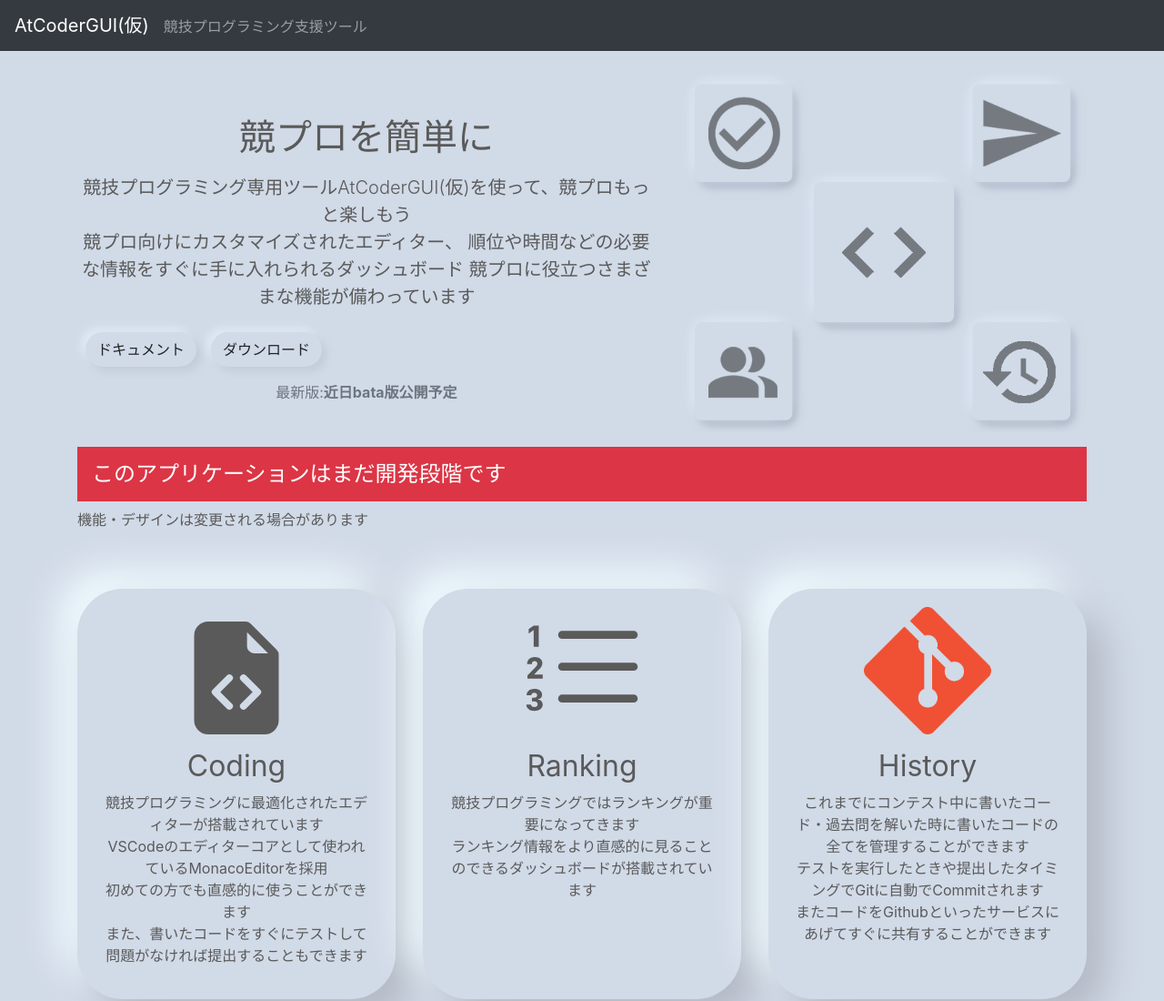
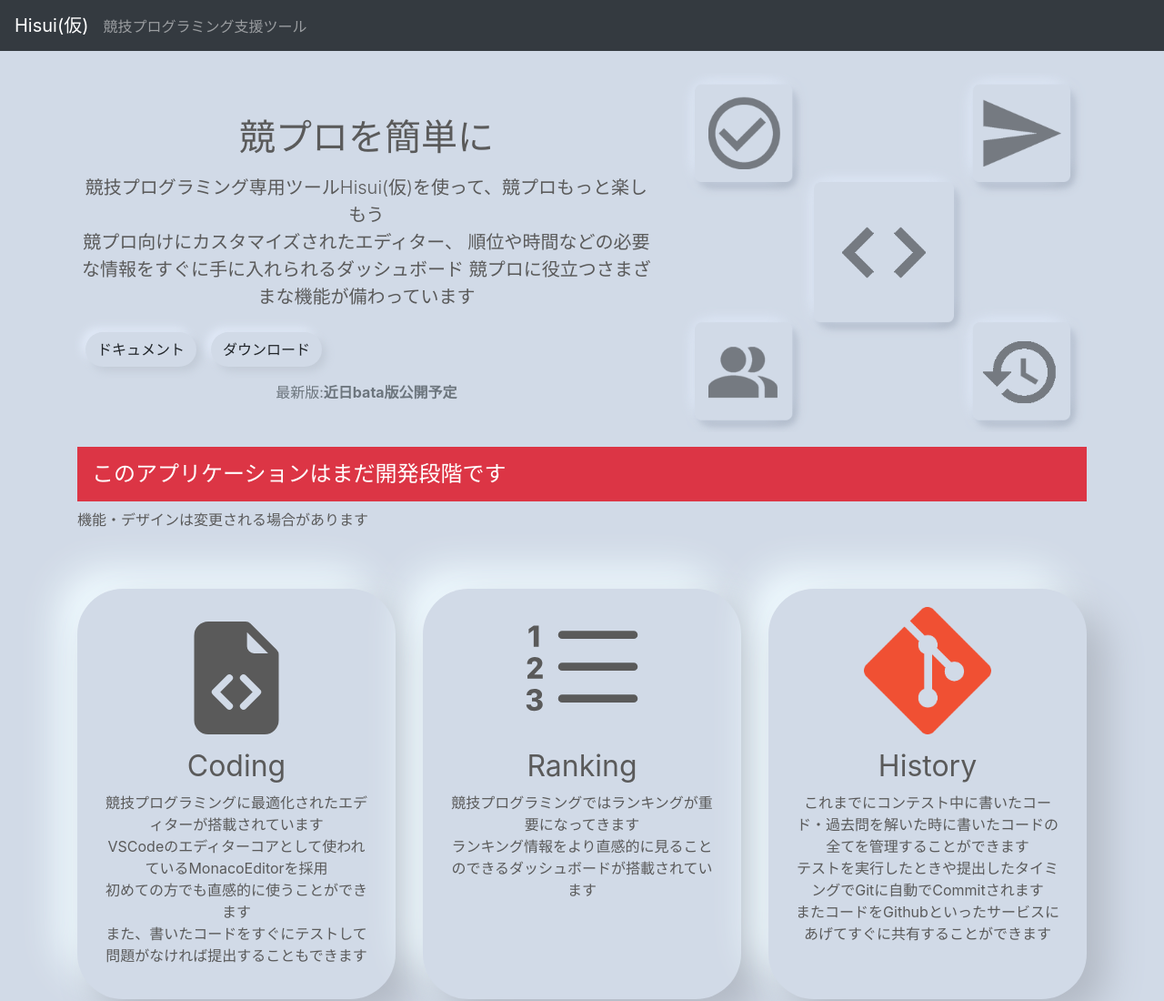
Before and after one commit to adenohitu/Hisui-introduce, a plain HTML site: page docs/index.html in a window 1280 px wide. Shown: the top 1100 px of the page at 91% size. Drawn offline with nearby package versions, Linux system fonts and the light colour scheme; some packages are replaced by stand-ins of ours; a script that the page names is missing.

Commit message:
fix:name

```diff
--- a/docs/index.html
+++ b/docs/index.html
@@ -1,7 +1,7 @@
 <!DOCTYPE html>
 <html lang="ja">
   <head>
-    <title>AtCoderGUI(仮)</title>
+    <title>Hisui(仮)</title>
     <link
       rel="stylesheet"
       href="https://stackpath.bootstrapcdn.com/bootstrap/4.3.1/css/bootstrap.min.css"
@@ -23,7 +23,7 @@
 
     <header class="navbar navbar-expand-md navbar-dark fixed-top bg-dark">
       <nav>
-        <a class="navbar-brand" href="#">AtCoderGUI(仮)</a
+        <a class="navbar-brand" href="#">Hisui(仮)</a
         ><a class="text-white-50">競技プログラミング支援ツール</a>
       </nav>
     </header>
@@ -43,7 +43,7 @@
             <div class="col-md-8 order-md-1 col-lg-7 text-center text-md-start">
               <h1 class="mb-3 mt-3">競プロを簡単に</h1>
               <p class="lead mb-4">
-                競技プログラミング専用ツールAtCoderGUI(仮)を使って、競プロもっと楽しもう<br />
+                競技プログラミング専用ツールHisui(仮)を使って、競プロもっと楽しもう<br />
                 競プロ向けにカスタマイズされたエディター、
                 順位や時間などの必要な情報をすぐに手に入れられるダッシュボード
                 競プロに役立つさまざまな機能が備わっています
```
Also changed, not shown: README.md.
